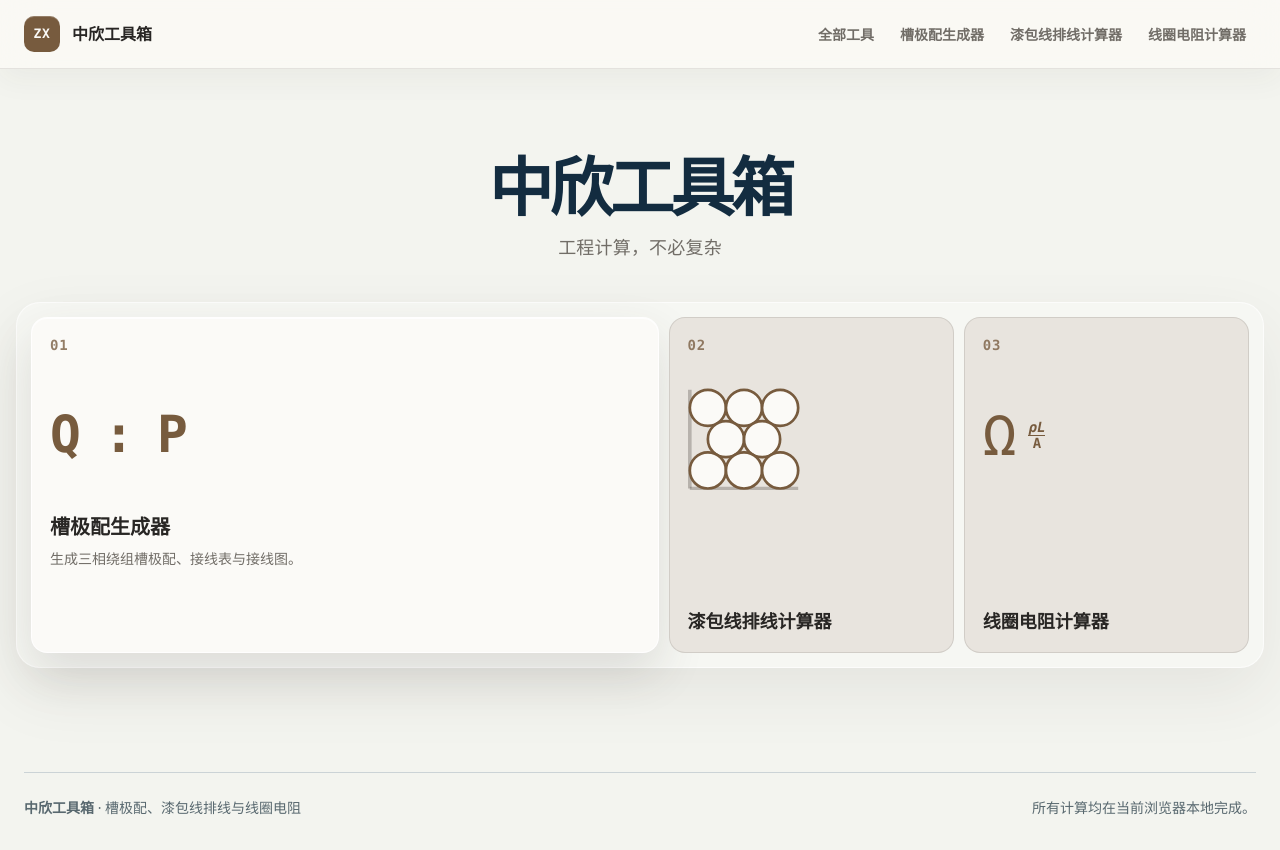
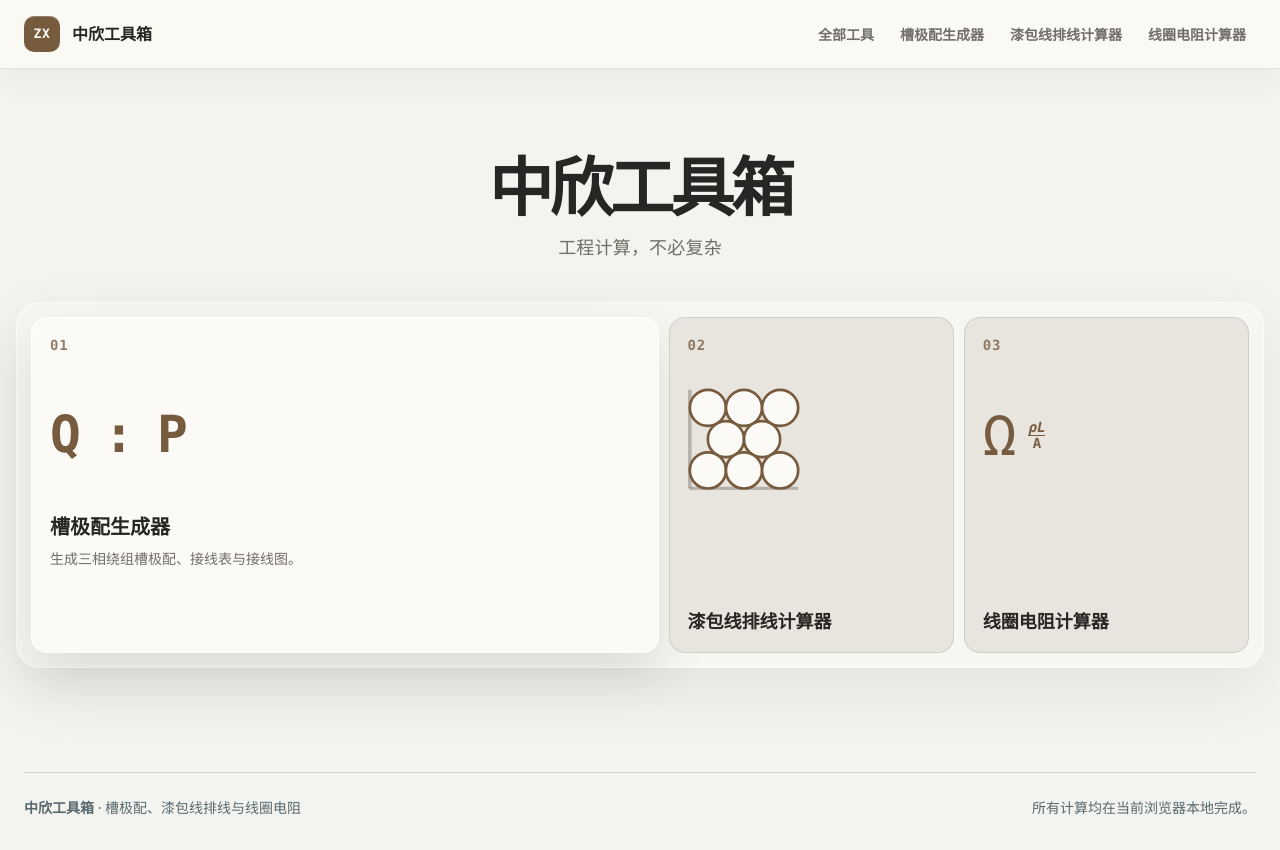
Before and after one commit to Jasonking-hub/three-phase-winding-generator, a Next.js app: page / in a window 1280 px wide. Built offline with nearby package versions, Linux system fonts and the light colour scheme.

Commit message:
fix: keep homepage heading in warm palette

```diff
--- a/app/home.module.css
+++ b/app/home.module.css
@@ -38,10 +38,8 @@
 
 .hero h1 {
   margin: 0;
+  color: var(--home-ink);
   font-family: var(--font-sans, "Microsoft YaHei", "PingFang SC", system-ui, sans-serif);
-}
-
-.hero h1 {
   font-size: clamp(2.5rem, 5vw, 4.25rem);
   font-weight: 760;
   letter-spacing: -0.055em;
```
Also changed, not shown: 1 other file (tests, documents, lock files or other folders).
